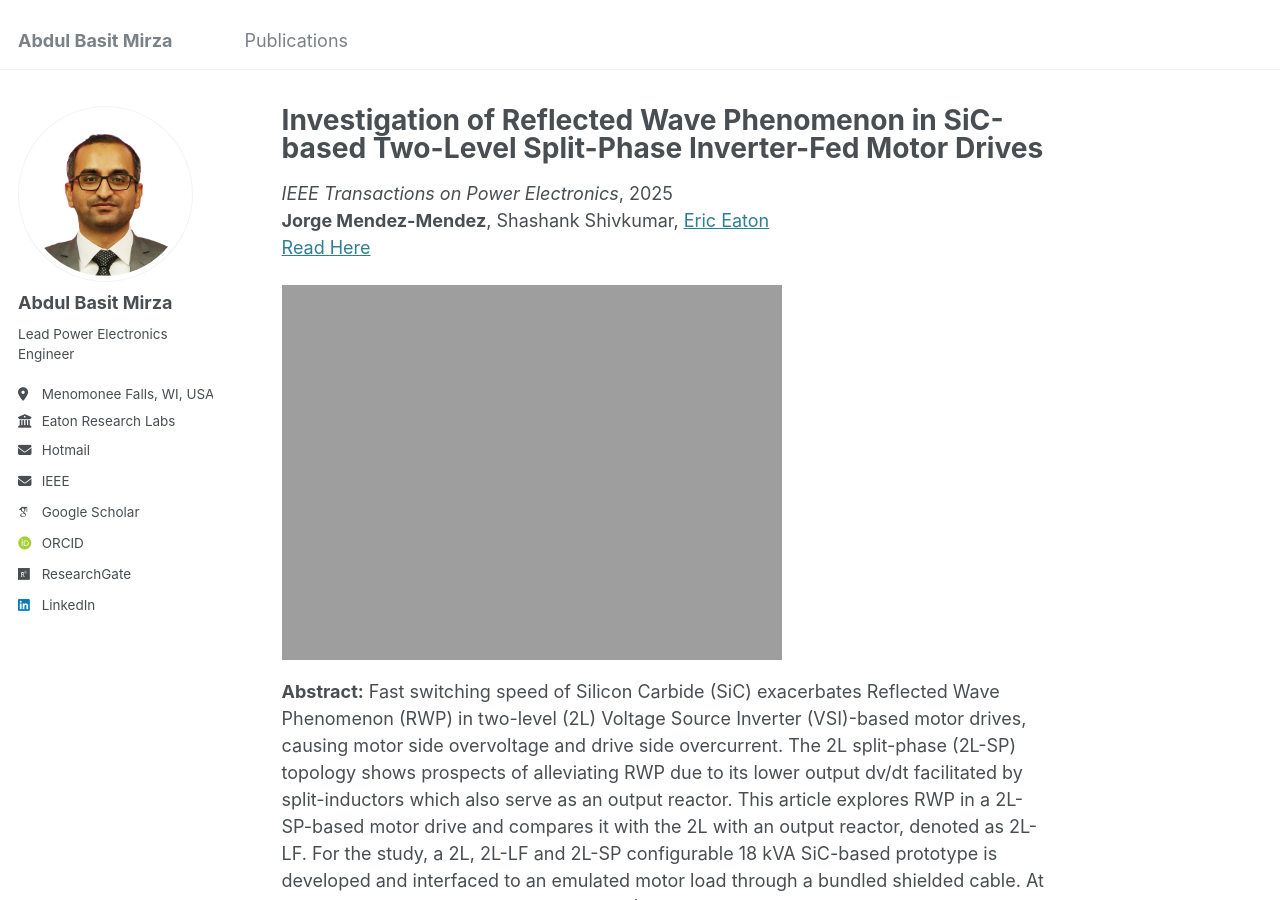
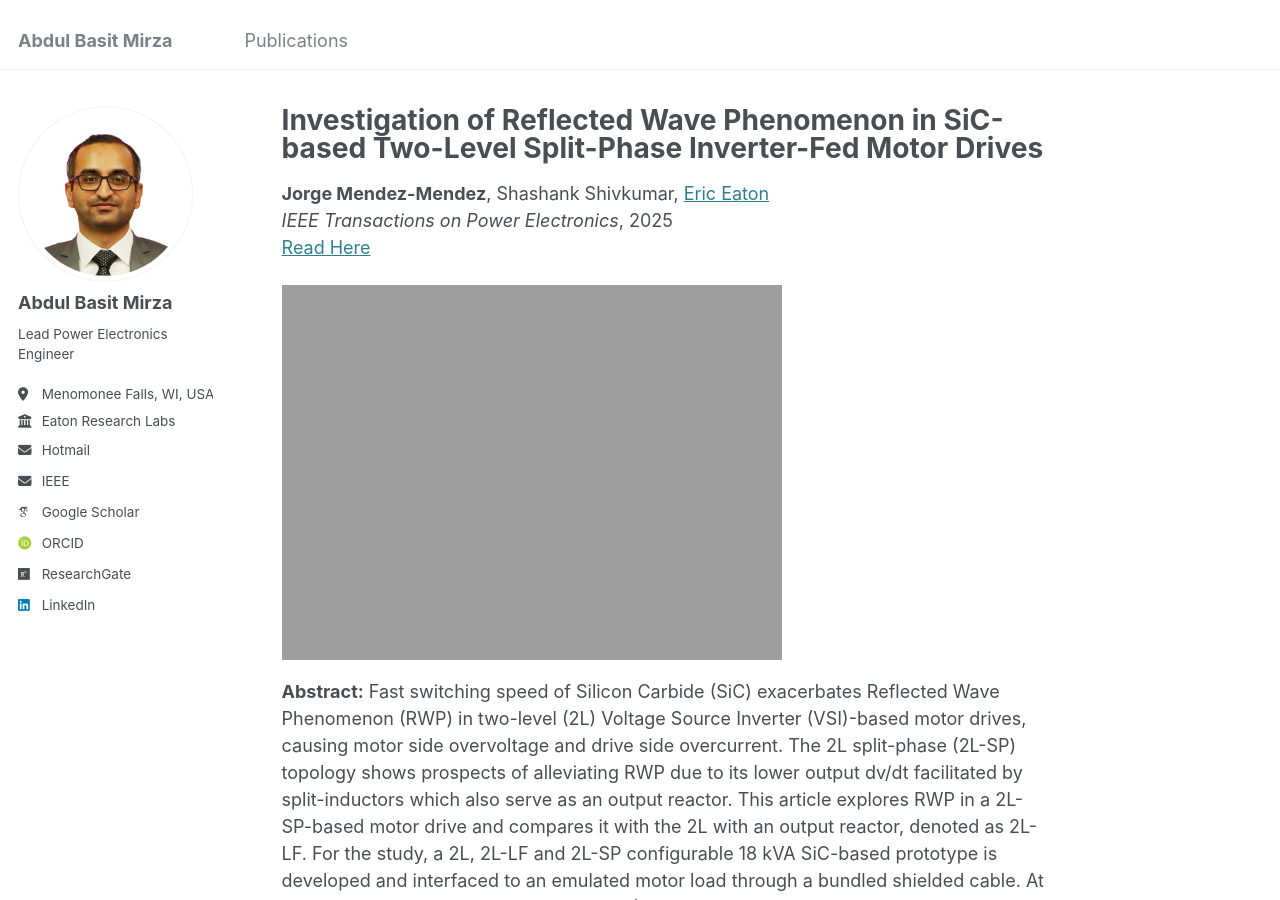
Before and after one commit to AbdulBasitMirza/abdulbasitmirza.github.io, a Jekyll site: the page built from _publications/TPEL.md, in a window 1280 px wide and 900 px high. Built offline with Jekyll 4.4.1, drawn with Linux system fonts in a browser that asks for light colours; some web fonts are replaced.

Commit message:
Update publication.html

```diff
--- a/_layouts/publication.html
+++ b/_layouts/publication.html
@@ -27,8 +27,8 @@ layout: default
       {% unless page.header.overlay_color or page.header.overlay_image %}
       <header>
         {% if page.title %}<h1 class="page__title" itemprop="headline">{{ page.title | markdownify | remove: "<p>" | remove: "</p>" }}</h1>{% endif %}
-        <p><i>{{ page.venue | default : "Preprint"}}</i>, {{ page.date | default: "1900-01-01" | date: "%Y" }}<br>
-        {{page.authors}}<br>
+        <p>{{page.authors}}<br>
+          <i>{{ page.venue | default : "Preprint"}}</i>, {{ page.date | default: "1900-01-01" | date: "%Y" }}<br>
           {% if page.paperurl %}
             <a href="{{ page.paperurl }}">Read Here</a>&nbsp;&nbsp;
           {% endif %}
```
